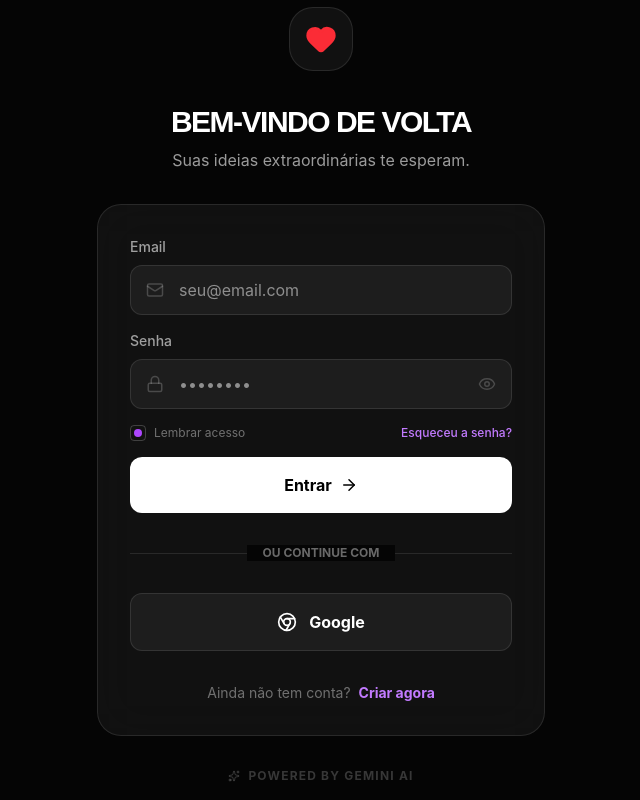
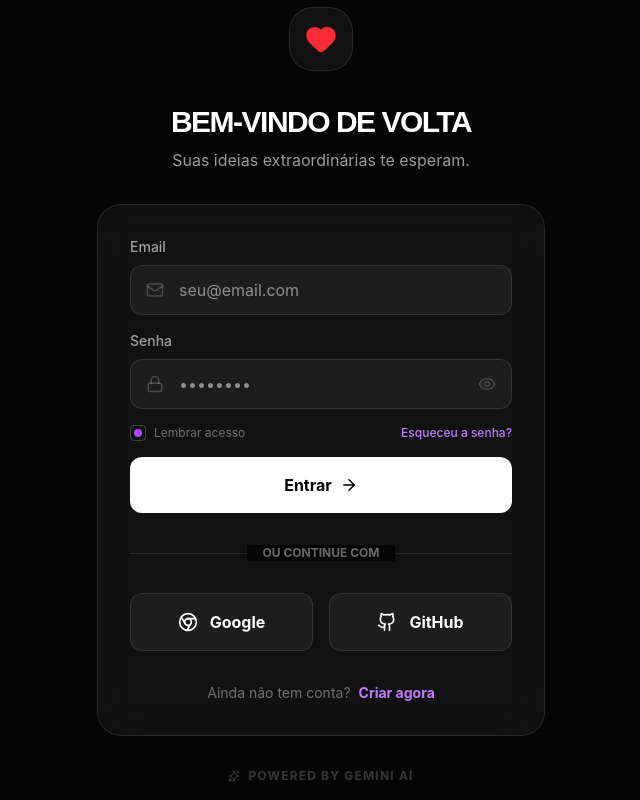
Before and after one commit to marcelosilvareisok-dotcom/INAMAVEL-, a React (Vite) app: page /login in a window 1280 px wide. Shown: the whole page, without its empty margins (319-959 px from the left). Built offline with nearby package versions, Linux system fonts and the light colour scheme; no server answers.

Commit message:
feat: Add GitHub login option
Introduces GitHub as a new authentication provider, alongside Google. This expands user onboarding options and enhances flexibility.

```diff
--- a/src/pages/Login.tsx
+++ b/src/pages/Login.tsx
@@ -1,11 +1,11 @@
 import React from 'react';
 import { useNavigate } from 'react-router-dom';
-import { auth, googleProvider, db } from '../firebase';
+import { auth, googleProvider, githubProvider, db } from '../firebase';
 import { signInWithPopup, signInWithEmailAndPassword, createUserWithEmailAndPassword, sendPasswordResetEmail } from 'firebase/auth';
 import { doc, getDoc, setDoc, serverTimestamp } from 'firebase/firestore';
 import { handleFirestoreError, OperationType } from '../utils/firestore-errors';
 import { motion } from 'motion/react';
-import { Heart, Mail, Lock, Chrome, ArrowRight, Sparkles, Eye, EyeOff } from 'lucide-react';
+import { Heart, Mail, Lock, Chrome, Github, ArrowRight, Sparkles, Eye, EyeOff } from 'lucide-react';
 
 export default function Login() {
   const [isLogin, setIsLogin] = React.useState(true);
@@ -76,6 +76,19 @@ export default function Login() {
     setError('');
     try {
       const result = await signInWithPopup(auth, googleProvider);
+      await handleAuthSuccess(result.user);
+    } catch (err: any) {
+      setError(translateError(err.message));
+    } finally {
+      setLoading(false);
+    }
+  };
+
+  const handleGithubLogin = async () => {
+    setLoading(true);
+    setError('');
+    try {
+      const result = await signInWithPopup(auth, githubProvider);
       await handleAuthSuccess(result.user);
     } catch (err: any) {
       setError(translateError(err.message));
@@ -220,6 +233,7 @@ export default function Login() {
             </div>
           </div>
 
+          <div className="grid grid-cols-2 gap-4">
             <button
               onClick={handleGoogleLogin}
               disabled={loading}
@@ -228,6 +242,15 @@ export default function Login() {
               <Chrome size={20} />
               Google
             </button>
+            <button
+              onClick={handleGithubLogin}
+              disabled={loading}
+              className="w-full py-4 bg-white/5 border border-white/10 text-white font-bold rounded-xl hover:bg-white/10 transition-all flex items-center justify-center gap-3 disabled:opacity-50"
+            >
+              <Github size={20} />
+              GitHub
+            </button>
+          </div>
 
           <p className="mt-8 text-center text-sm text-white/40">
             {isLogin ? 'Ainda não tem conta?' : 'Já tem uma conta?'}
```
Lines whose indentation alone changed are shown as unchanged.
